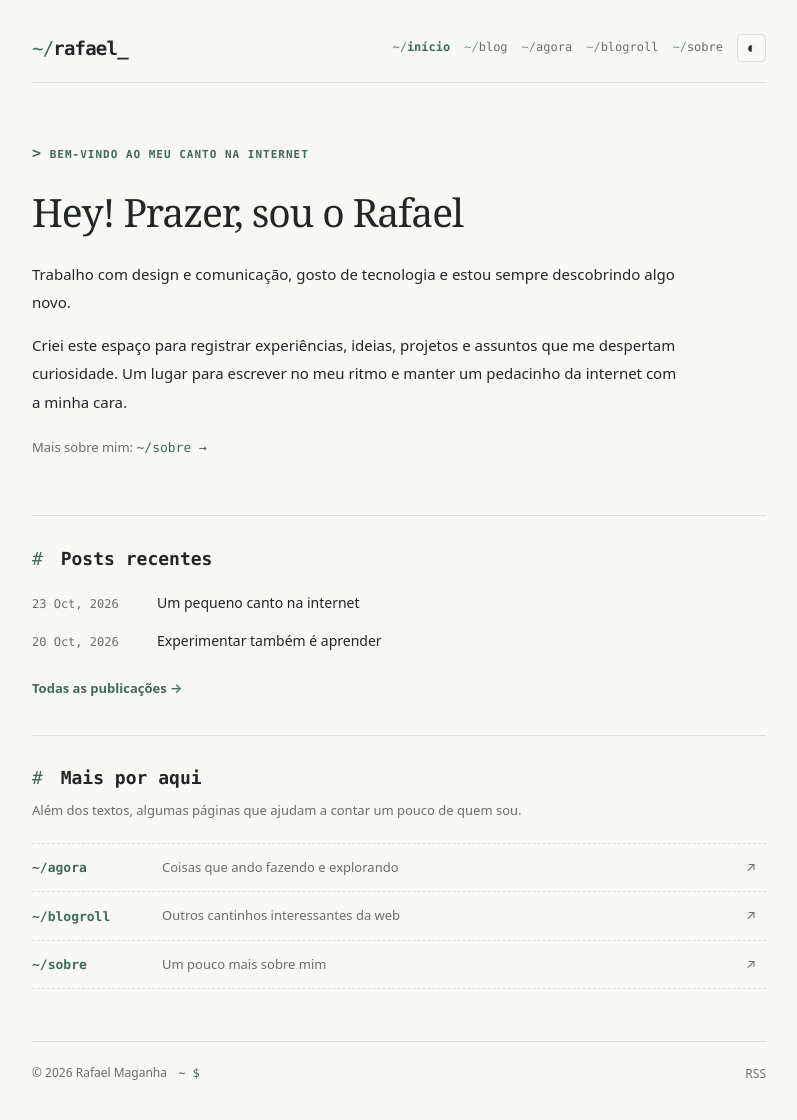
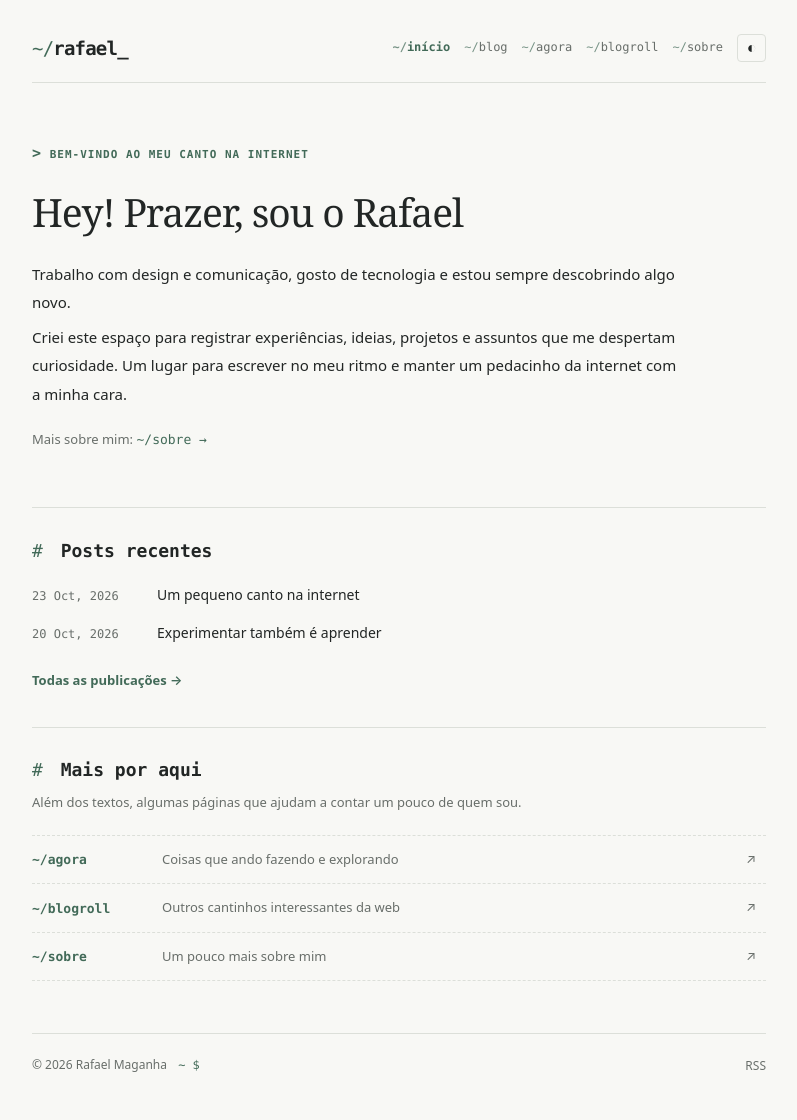
Before and after one commit to major042/rafael-blog, a Jekyll site: the page built from index.html, in a window 1280 px wide. Shown: the whole page, without its empty margins (241-1038 px from the left). Built offline with Jekyll 4.4.1, drawn with Linux system fonts in a browser that asks for light colours.

Commit message:
Adjust spacing for paragraphs in intro section
Added margin-bottom to paragraphs in the intro section.

```diff
--- a/assets/css/style.css
+++ b/assets/css/style.css
@@ -32,3 +32,8 @@ body{font:15px/1.8 system-ui,-apple-system,"Segoe UI",sans-serif;transition:none
 .post-row{padding:16px 0}.post-row h2{font-size:21px}.article{padding-top:42px}
 @media(max-width:630px){.container{padding:0 21px}.site-header{align-items:flex-start;flex-direction:column;gap:14px;padding-top:25px}.main-nav{gap:11px 15px}.main-nav a{font-size:11px}.intro{padding:43px 0 33px}.intro h1{font-size:32px}.post-line{grid-template-columns:1fr;gap:0;padding:9px 0}.simple-links>a{grid-template-columns:95px 1fr 13px;gap:5px}.simple-links>a span{font-size:12px}}
 @media(prefers-reduced-motion:reduce){.cursor,.blink-caret{animation:none}}
+
+/* Ajuste do espaçamento na apresentação */
+.intro p:not(.eyebrow):not(.about-cta) {
+  margin-bottom: 6px;
+}
```
